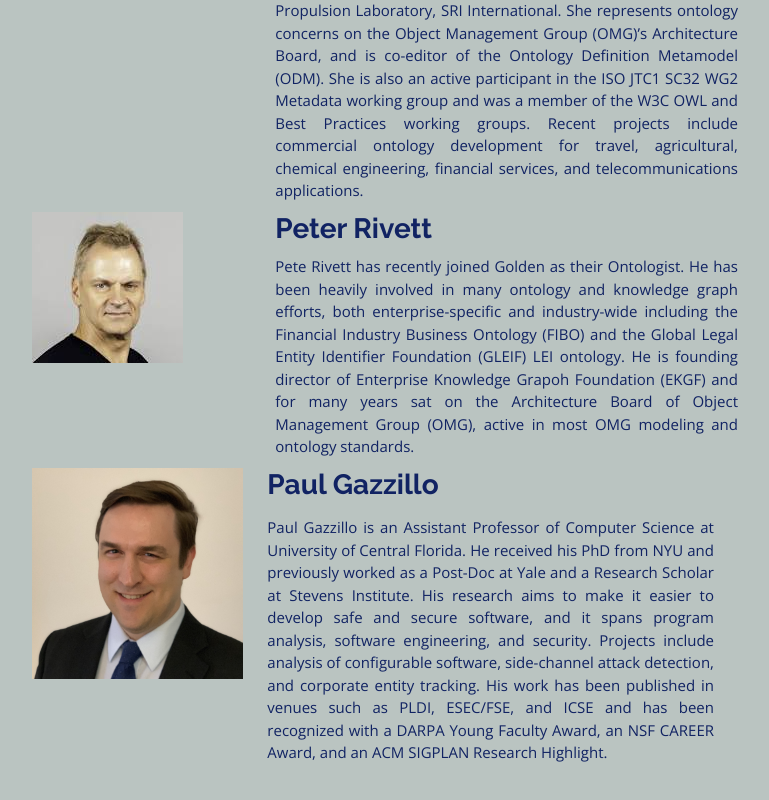
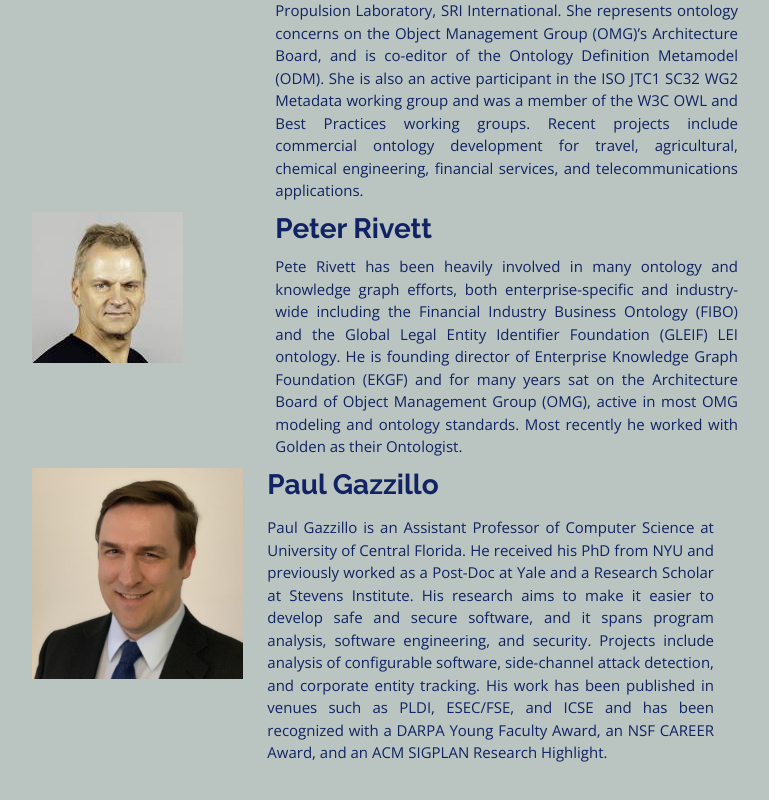
Before and after one commit to decentralized-knowledge-graphs/decentralized-knowledge-graphs.github.io, a plain HTML site: page speakers/elisa-peter-paul.html in a window 1280 px wide. Shown: the part 1810-2610 px from the top of the page, without its empty margins (255-1024 px from the left). Drawn offline with nearby package versions, Linux system fonts and the light colour scheme; a script that the page names is missing; files whose address does not match are found by name.

Commit message:
updated Pete's . bio

```diff
--- a/speakers/elisa-peter-paul.html
+++ b/speakers/elisa-peter-paul.html
@@ -105,7 +105,7 @@
               <a href=""><i class="bi bi-linkedin"></i></a> -->
         <!-- </div> -->
             <p id="bio" class="text-left" style="text-align: justify;text-justify: inter-word;">
-              Pete Rivett has recently joined Golden as their Ontologist. He has been heavily involved in many ontology and knowledge graph efforts, both enterprise-specific and industry-wide including the Financial Industry Business Ontology (FIBO) and the Global Legal Entity Identifier Foundation (GLEIF) LEI ontology. He is founding director of Enterprise Knowledge Grapoh Foundation (EKGF) and for many years sat on the Architecture Board of Object Management Group (OMG), active in most OMG modeling and ontology standards.
+              Pete Rivett has been heavily involved in many ontology and knowledge graph efforts, both enterprise-specific and industry-wide including the Financial Industry Business Ontology (FIBO) and the Global Legal Entity Identifier Foundation (GLEIF) LEI ontology. He is founding director of Enterprise Knowledge Graph Foundation (EKGF) and for many years sat on the Architecture Board of Object Management Group (OMG), active in most OMG modeling and ontology standards. Most recently he worked with Golden as their Ontologist.
 
             </p>
           </div>
```
